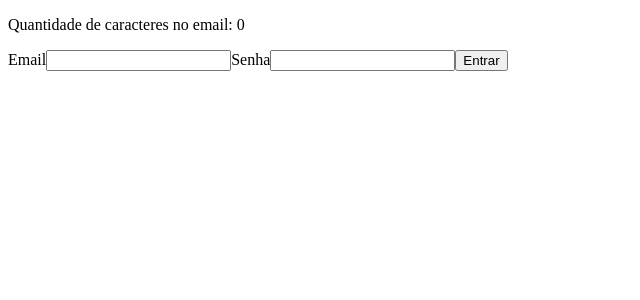
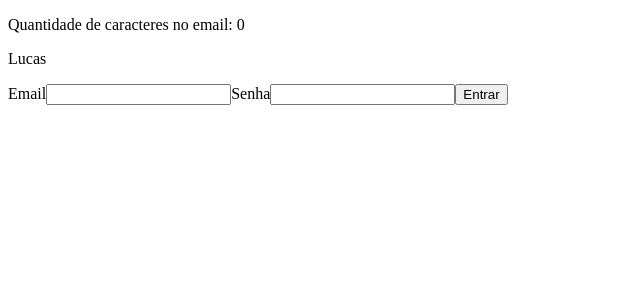
Before and after one commit to lvsouza/youtube-react-com-typescript-zero-ao-basico, a React (Create React App) app: page /entrar in a window 1280 px wide. Shown: the top 300 px of the page, without its empty margins (0-640 px from the left). Built offline with nearby package versions, Linux system fonts and the light colour scheme.

Commit message:
feat: Adicionado contexto de usuário logado

```diff
--- a/src/app/App.tsx
+++ b/src/app/App.tsx
@@ -1,7 +1,10 @@
+import { UsuarioLogadoProvider } from "./shared/contexts";
 import { Routes } from "./routes";
 
 export const App = () => {
   return (
-    <Routes />
+    <UsuarioLogadoProvider>
+      <Routes />
+    </UsuarioLogadoProvider>
   );
 }
--- a/src/app/pages/dashboard/Dashboard.tsx
+++ b/src/app/pages/dashboard/Dashboard.tsx
@@ -1,18 +1,27 @@
 import { useRef } from 'react';
 import { Link } from 'react-router-dom';
+
+import { useUsuarioLogado } from '../../shared/hooks';
 
 export const Dashboard = () => {
   const counterRef = useRef(0);
 
+  const { nomeDoUsuario, logout } = useUsuarioLogado();
+
+
   return (
     <div>
       <p>Dashboard</p>
+
+      <p>{nomeDoUsuario}</p>
 
       <p>Contador: {counterRef.current}</p>
 
       <button onClick={() => counterRef.current++}>Somar</button>
       <button onClick={() => console.log(counterRef.current)}>Log</button>
 
+      <button onClick={logout}>Logout</button>
+
       <Link to="/entrar">Login</Link>
     </div>
   );
--- a/src/app/pages/login/Login.tsx
+++ b/src/app/pages/login/Login.tsx
@@ -1,10 +1,13 @@
 import { useCallback, useMemo, useRef, useState } from "react";
 
+import { useUsuarioLogado } from "../../shared/hooks";
 import { ButtonLogin } from "./components/ButtonLogin";
 import { InputLogin } from "./components/InputLogin";
 
 export const Login = () => {
   const inputPasswordRef = useRef<HTMLInputElement>(null);
+
+  const { nomeDoUsuario } = useUsuarioLogado();
 
   const [password, setPassword] = useState('');
   const [email, setEmail] = useState('');
@@ -22,6 +25,7 @@ export const Login = () => {
     <div>
       <form>
         <p>Quantidade de caracteres no email: {emailLength}</p>
+        <p>{nomeDoUsuario}</p>
 
         <InputLogin
           label="Email"
--- a/src/app/pages/login/components/ButtonLogin.tsx
+++ b/src/app/pages/login/components/ButtonLogin.tsx
@@ -1,5 +1,3 @@
-
-
 interface IButtonLoginProps {
   onClick: () => void;
   type?: "button" | "submit" | "reset";
--- /dev/null
+++ b/src/app/shared/contexts/UsuarioLogado.tsx
@@ -0,0 +1,29 @@
+import { createContext, useCallback, useEffect, useState } from "react";
+
+
+interface IUsuarioLogadoContextData {
+  nomeDoUsuario: string;
+  logout: () => void;
+}
+
+export const UsuarioLogadoContext = createContext<IUsuarioLogadoContextData>({} as IUsuarioLogadoContextData);
+
+export const UsuarioLogadoProvider: React.FC = ({ children }) => {
+  const [nome, setNome] = useState('');
+
+  useEffect(() => {
+    setTimeout(() => {
+      setNome('Lucas');
+    }, 1000);
+  });
+
+  const handleLogout = useCallback(() => {
+    console.log('Logout executou');
+  }, []);
+
+  return (
+    <UsuarioLogadoContext.Provider value={{ nomeDoUsuario: nome, logout: handleLogout }}>
+      {children}
+    </UsuarioLogadoContext.Provider>
+  );
+}
--- a/src/app/shared/contexts/index.ts
+++ b/src/app/shared/contexts/index.ts
@@ -1 +1 @@
-export { };
+export * from './UsuarioLogado';
--- /dev/null
+++ b/src/app/shared/hooks/UseUsuarioLogado.ts
@@ -0,0 +1,8 @@
+import { useContext } from "react"
+
+import { UsuarioLogadoContext } from "../contexts";
+
+export const useUsuarioLogado = () => {
+  const context = useContext(UsuarioLogadoContext);
+  return context;
+}
--- a/src/app/shared/hooks/index.ts
+++ b/src/app/shared/hooks/index.ts
@@ -1 +1 @@
-export { };
+export * from './UseUsuarioLogado';
```
